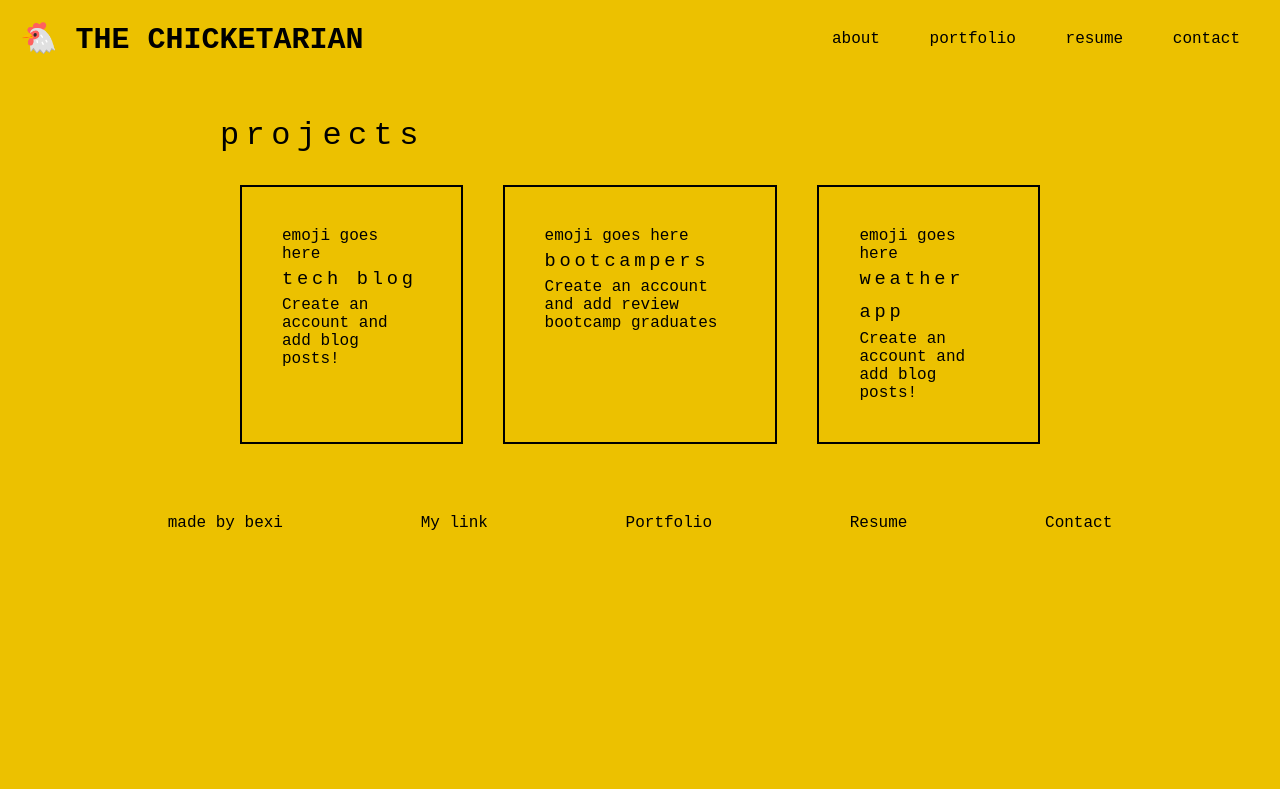
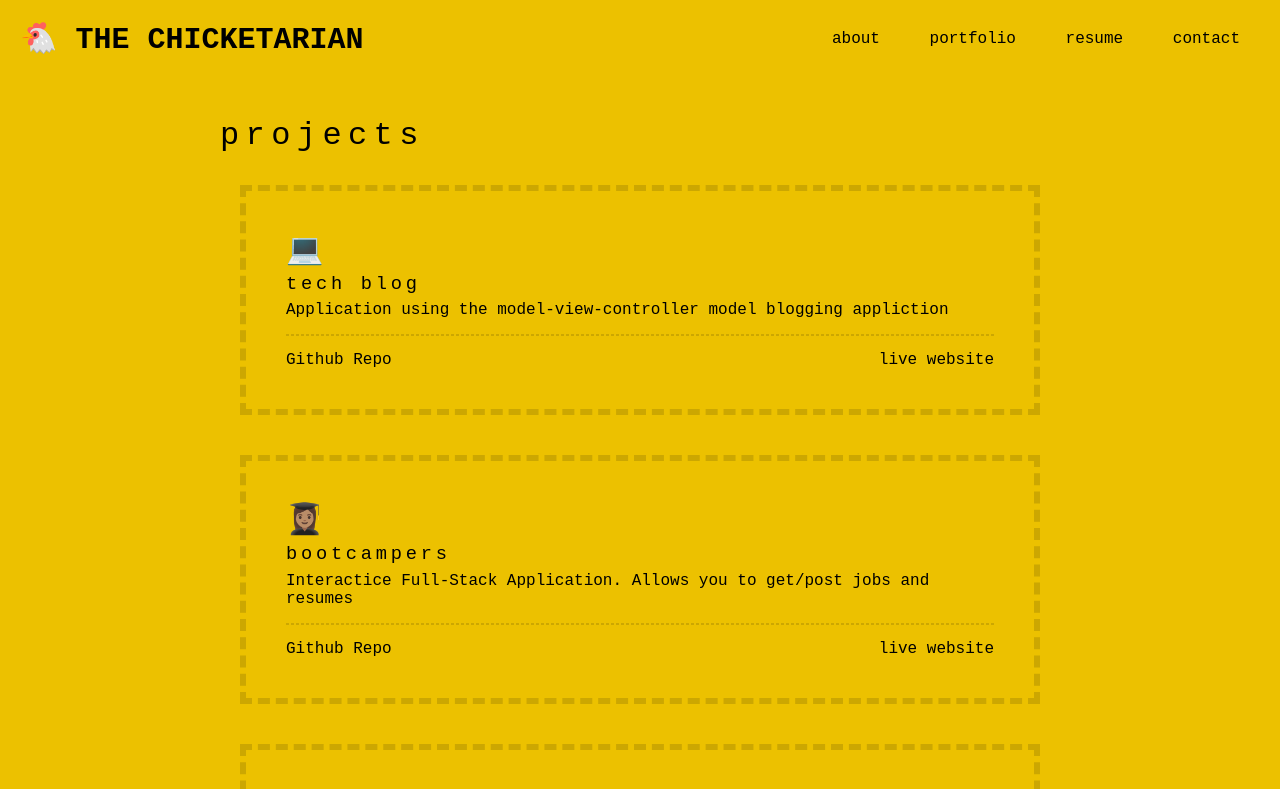
Before and after one commit to thechicketarian/Bexi-Joibel, a React (Create React App) app in the folder my-app/: page /portfolio in a window 1280 px wide. Shown: the top 789 px of the page. Built offline with nearby package versions, Linux system fonts and the light colour scheme.

Commit message:
Trying to finalize/deploy

```diff
--- a/my-app/package.json
+++ b/my-app/package.json
@@ -2,17 +2,21 @@
   "name": "my-app",
   "version": "0.1.0",
   "private": true,
+  "homepage": "https://github.com/thechicketarian/React-Porftolio/",
   "dependencies": {
     "@testing-library/jest-dom": "^5.16.5",
     "@testing-library/react": "^13.3.0",
     "@testing-library/user-event": "^13.5.0",
+    "gh-pages": "^4.0.0",
     "react": "^18.2.0",
     "react-dom": "^18.2.0",
     "react-router-dom": "^6.3.0",
-    "react-scripts": "^2.1.3",
+    "react-scripts": "^5.0.1",
     "web-vitals": "^2.1.4"
   },
   "scripts": {
+    "predeploy": "npm run build",
+    "deploy": "gh-pages -d build",
     "start": "react-scripts start",
     "build": "react-scripts build",
     "test": "react-scripts test",
--- a/my-app/src/App.css
+++ b/my-app/src/App.css
@@ -69,10 +69,25 @@ a{
 
 .allCards{
   display: flex;
+  flex-direction: column;
 }
 
 .projectCard {
-  border: 2px solid black;
+  border: 6px dashed rgb(204, 167, 1);
   margin: 20px;
   padding: 40px;
 }
+
+.hr {
+  border: 1px dashed rgb(204, 167, 1);
+  margin-top: 15px;
+  margin-bottom:15px;
+}
+.pLinks {
+  display: flex;
+  justify-content: space-between;
+}
+
+.projectEmoji {
+  font-size: 30px;
+}
--- a/my-app/src/components/About.js
+++ b/my-app/src/components/About.js
@@ -1,12 +1,12 @@
 import React from "react";
-import Bexi from "../images/bexi.jpg"
+import bexi from "../images/bexi.jpg"
 
 function About(){
     return(
         <div className="container aboutContainer">
-        <img scr={Bexi} alt="bexi"/>
-
-        <p>  <h1> About Me </h1> Buenas, my name is Bexi Joibel aka <b> <i> The Chicketarian! </i></b> I am a Web Designer originally from Panama currently living in Austin, Texas. I love to work in all aspects of design but ultimately obsess over front-end, web design, UI/UX, and book design.
+        <img scr={bexi} alt="bexi"/>
+        <h1> About Me </h1>
+        <p>  Buenas, my name is Bexi Joibel aka <b> <i> The Chicketarian! </i></b> I am a Web Designer originally from Panama currently living in Austin, Texas. I love to work in all aspects of design but ultimately obsess over front-end, web design, UI/UX, and book design.
 <br></br> <br></br>
 As a designer, I love to learn and evolve as I adapt my knowledge to ever evolving industry, whilst establishing my own style. As a junior developer, I'm looking forward to joining a team with great opportunities to help enhance my skills, develop my potential, and meet higher expectations. When I am not designing, I love to play sports (Glory glory Man Uniteddddd!), draw, travel, and get lost in the world of YouTube!   </p>
         </div>
--- a/my-app/src/components/Portfolio.js
+++ b/my-app/src/components/Portfolio.js
@@ -4,17 +4,26 @@ import Project from "./Project";
 const projects = [
     {
         id: 0,
+        emoji: "💻",
         title: "Tech Blog",
-        description: "Create an account and add blog posts!"
+        description: "Application using the model-view-controller model blogging appliction",
+        repo:"https://github.com/thechicketarian/Tech-Blog",
+        live:" https://thawing-reaches-82099.herokuapp.com/"
     },
     {
         id: 1,
+        emoji:"👩🏽‍🎓",
         title: "Bootcampers",
-        description: "Create an account and add review bootcamp graduates"
-    },    {
+        description: "Interactice Full-Stack Application. Allows you to get/post jobs and resumes",
+        repo:"https://github.com/raphson1/groupproject2",
+        live: "https://bootcampersut.herokuapp.com/"
+    },   {
         id: 2,
-        title: "Weather App",
-        description: "Create an account and add blog posts!"
+        emoji:"🦅",
+        title: "Eagle Eye",
+        description: "This application pulls data from the National Parks API and Weather API. This allows users to keep an eye on the current weather conditions at each park.",
+        repo:"https://github.com/surfinsofia/groupproject1",
+        live: "https://surfinsofia.github.io/groupproject1/"
     }
 ]
 
--- a/my-app/src/components/Project.js
+++ b/my-app/src/components/Project.js
@@ -5,9 +5,11 @@ function Project(props) {
         <div className="allCards">
             {props.projects.map(project =>(
                 <div className="projectCard"  key={project.id}>
-                <span> emoji goes here </span>
+                <div className="projectEmoji"> <span role="img" aria-label="computer"> {project.emoji}</span> </div>
                 <h3 > {project.title}</h3>
                 <p> {project.description} </p>
+                <hr className="hr"></hr>
+                <p className="pLinks"> <a href={project.repo} target="_blank" rel="noopener noreferrer"> Github Repo </a> <a href={project.live} target="_blank" rel="noopener noreferrer"> live website </a></p>
                 </div>
 
 ))}
```
Also changed, not shown: 1 other file (tests, documents, lock files or other folders).
